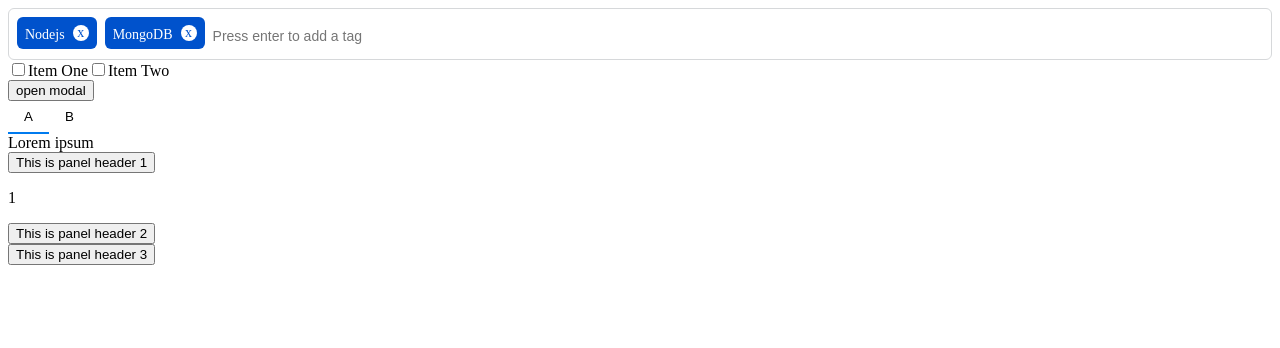
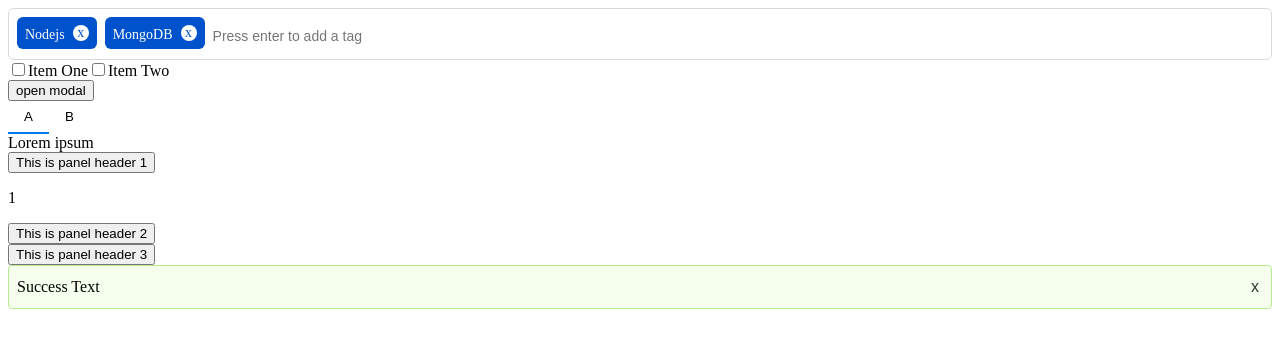
Before and after one commit to wangshaojie98/react-component, a React (Create React App) app: page / in a window 1280 px wide. Shown: the top 348 px of the page. Built offline with nearby package versions, Linux system fonts and the light colour scheme.

Commit message:
add Alert

```diff
--- a/src/App.tsx
+++ b/src/App.tsx
@@ -5,8 +5,10 @@ import {
   Modal,
   Tabs,
   Collapse,
+  Alert
 } from "./components";
 import { useInterval } from "./hooks";
+
 
 const Timer = () => {
   const [seconds, setSeconds] = React.useState(0);
@@ -65,6 +67,7 @@ function App() {
           <p>3</p>
         </Collapse.Panel>
       </Collapse>
+      <Alert message="Success Text" type="info" />
     </div>
   );
 }
--- /dev/null
+++ b/src/components/Alert/index.scss
@@ -0,0 +1,60 @@
+.alert {
+  padding: 0.75rem 0.5rem;
+  margin-bottom: 0.5rem;
+  text-align: left;
+  padding-right: 40px;
+  border-radius: 4px;
+  font-size: 16px;
+  position: relative;
+  border-width: 1px;
+  border-style: solid;
+
+  &.leaving {
+    animation: leaving 0.5s forwards;
+  }
+}
+
+.alert.info {
+  color: #000;
+  background-color: #f6ffed;
+  border-color: #b7eb8f;
+}
+
+.alert.warning {
+  color: #856404;
+  background-color: #fff3cd;
+  border-color: #ffeeba;
+}
+
+.alert.error {
+  color: #721c24;
+  background-color: #f8d7da;
+  border-color: #f5c6cb;
+}
+
+.alert-close {
+  position: absolute;
+  top: 0;
+  right: 0;
+  padding: 0 0.75rem;
+  color: #333;
+  border: 0;
+  height: 100%;
+  cursor: pointer;
+  background: none;
+  // font-weight: 600;
+  font-size: 16px;
+
+  &::after {
+    content: 'x';
+  }
+}
+
+@keyframes leaving {
+  from {
+    opacity: 1;
+  }
+  to {
+    opacity: 0;
+  }
+}
--- /dev/null
+++ b/src/components/Alert/index.tsx
@@ -0,0 +1,60 @@
+import React from "react";
+import { useState } from "react";
+import './index.scss'
+
+type Alert = {
+  message: string;
+  type?: string;
+  onClose?: (...args: any []) => void;
+}
+
+const Alert: React.FC<Alert> = ({
+   message,
+   type = 'info',
+   onClose = () => {}
+}) => {
+
+  const [visible, setVisible] = useState(true)
+  const [leaving, setLeaving] = useState(false)
+  let timer = React.useRef<any>(null)
+  console.log('leaving: ', leaving);
+
+
+  const onInnerClose = () => {
+    setLeaving(true)
+    timer.current = setTimeout(() => {
+      setLeaving(false)
+      setVisible(false)
+    }, 750)
+    console.log('onInnerClose')
+  }
+
+  React.useEffect(() => {
+    return () => {
+      console.log('卸载')
+      timer.current && clearTimeout(timer.current)
+    }
+  }, [timer.current])
+  console.log('timer: ', timer.current);
+  return (
+    <>
+    {
+      visible && (
+        <div className={`alert ${leaving ? 'leaving' : ''} ${type}`}>
+          <div className="alert-message">{message}</div>
+          <button className="alert-close" onClick={onInnerClose}></button>
+        </div>
+      )
+    }
+    </>
+  )
+}
+
+export default Alert
+
+/**
+ * 学到了什么
+ * 了解了animation是执行动画的属性，并且animation-fill-mode 设置 CSS 动画在执行之前和之后如何将样式应用于其目标
+ * 了解@keyframs是定义动画的声明，动画是from to
+ *
+ */
--- a/src/components/index.ts
+++ b/src/components/index.ts
@@ -3,3 +3,4 @@ export { default as MultiselectCheckbox } from './MultiselectCheckbox'
 export { default as Modal } from './Modal'
 export { default as Tabs } from './Tabs'
 export { default as Collapse } from './Collapse'
+export { default as Alert } from './Alert'
```
